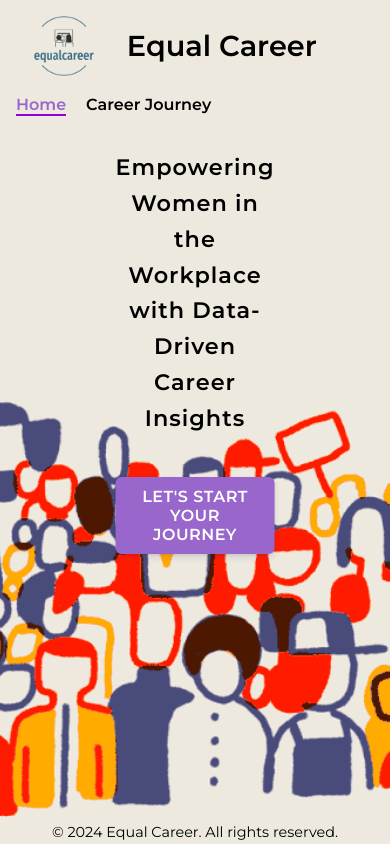
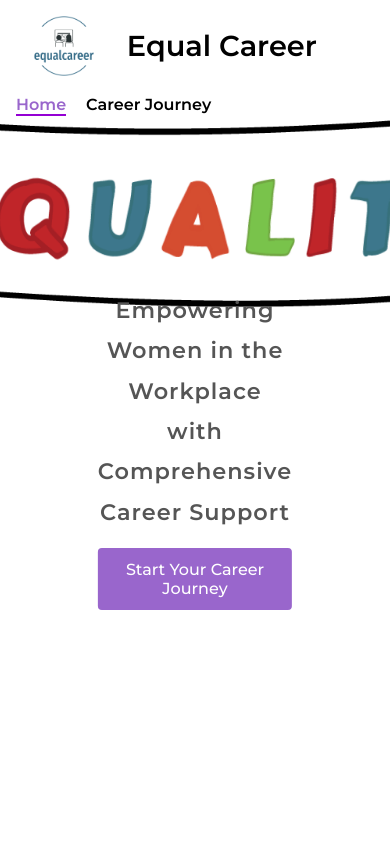
Before and after one commit to JarvisDZQ99/EqualCareer, a React (Vite) app in the folder vite-project/: page / in a window 390 px wide. Built offline with nearby package versions, Linux system fonts and the light colour scheme.

Commit message:
feat: home page

```diff
--- a/vite-project/package.json
+++ b/vite-project/package.json
@@ -24,6 +24,7 @@
     "react": "^18.3.1",
     "react-chartjs-2": "^5.2.0",
     "react-dom": "^18.3.1",
+    "react-icons": "^5.3.0",
     "react-map-gl": "^7.1.7",
     "react-router-dom": "^6.26.1",
     "react-select": "^5.8.0",
--- a/vite-project/src/Home.tsx
+++ b/vite-project/src/Home.tsx
@@ -1,31 +1,92 @@
-import React from 'react';
+import React, { useEffect, useState, useRef } from 'react';
 import { useNavigate } from 'react-router-dom';
 import Header from './components/Header';
+import Footer from './components/Footer';
+import { FaChartLine, FaBuilding, FaSearch, FaUsers, FaClipboardCheck, FaGraduationCap } from 'react-icons/fa';
 import './styles/Home.css';
 
 const Home: React.FC = () => {
   const navigate = useNavigate();
+  const [scrollPosition, setScrollPosition] = useState(0);
+  const parallaxRef = useRef<HTMLDivElement>(null);
 
   const handleStartClick = () => {
     navigate('/journey');
   };
 
+  useEffect(() => {
+    const handleScroll = () => {
+      setScrollPosition(window.pageYOffset);
+    };
+
+    window.addEventListener('scroll', handleScroll);
+    return () => {
+      window.removeEventListener('scroll', handleScroll);
+    };
+  }, []);
+
+  useEffect(() => {
+    if (parallaxRef.current) {
+      parallaxRef.current.style.transform = `translateY(${scrollPosition * 0.5}px)`;
+    }
+  }, [scrollPosition]);
+
   return (
     <div className="homecontainer">
-      <div className="background-container">
-        <Header/>
-        <div className="home-content">
-          <p className="home-subtitle">Empowering Women in the Workplace with Data-Driven Career Insights</p>
-          <button className="start-button" onClick={handleStartClick}>
-            Let's Start Your Journey
-          </button>
+      <div className="parallax-wrapper">
+        <div className="background-container" ref={parallaxRef}>
+          <Header />
+          <div className="home-content">
+            <p className="home-subtitle">Empowering Women in the Workplace with Comprehensive Career Support</p>
+            <button className="start-button" onClick={handleStartClick}>
+              Start Your Career Journey
+            </button>
+          </div>
         </div>
-        <footer className="home-footer">
-          <p style={{ margin: 0, fontSize: '0.9rem' }}>
-          &copy; {new Date().getFullYear()} Equal Career. All rights reserved.
-          </p>
-        </footer>
       </div>
+      <div className="content-section">
+        <div className="mission-section">
+          <h2>Our Mission</h2>
+          <p>At Equal Career, we are committed to supporting women at all stages of their professional lives. Our mission is to empower both job-seeking and employed women with data-driven insights, tools, and resources to advance their careers, make informed decisions, and thrive in the workplace.</p>
+        </div>
+
+        <div className="features-section">
+          <h2>Key Features</h2>
+          <div className="features-grid">
+            <div className="feature-item">
+              <FaBuilding className="feature-icon" />
+              <h3>Gender-Friendly Company Directory</h3>
+              <p>Explore a curated list of companies known for their inclusive policies and supportive work environments for women.</p>
+            </div>
+            <div className="feature-item">
+              <FaSearch className="feature-icon" />
+              <h3>Company Insights</h3>
+              <p>Access detailed information about companies, including their diversity initiatives, work culture, and career growth opportunities.</p>
+            </div>
+            <div className="feature-item">
+              <FaChartLine className="feature-icon" />
+              <h3>Pay Gap Visualization</h3>
+              <p>Understand industry-specific gender pay gaps through interactive visual data representations.</p>
+            </div>
+            <div className="feature-item">
+              <FaUsers className="feature-icon" />
+              <h3>Labor Force Analytics</h3>
+              <p>Gain insights into workforce trends and opportunities for women across various industries and roles.</p>
+            </div>
+            <div className="feature-item">
+              <FaClipboardCheck className="feature-icon" />
+              <h3>Skill Assessment Tools</h3>
+              <p>Evaluate your professional skills and identify areas for growth to enhance your career prospects.</p>
+            </div>
+            <div className="feature-item">
+              <FaGraduationCap className="feature-icon" />
+              <h3>Career Development Resources</h3>
+              <p>Access tailored resources for job search, career advancement, and professional development.</p>
+            </div>
+          </div>
+        </div>
+      </div>
+      <Footer />
     </div>
   );
 };
--- a/vite-project/src/components/Footer.tsx
+++ b/vite-project/src/components/Footer.tsx
@@ -6,15 +6,28 @@ interface FooterProps {
 
 const Footer: React.FC<FooterProps> = ({ className = '' }) => {
   return (
-    <footer className={className} style={{
+    <footer
+      className={className}
+      style={{
         padding: '1rem',
         textAlign: 'center',
         marginTop: 'auto',
         fontFamily: "'Montserrat', sans-serif",
         color: "#333",
         fontWeight: 500,
+        display: 'flex',
+        justifyContent: 'center',
+        alignItems: 'center',
+        width: '100%',
+        backgroundColor: '#ffffff',
+      }}
+    >
+      <p style={{
+        margin: 0,
+        fontSize: '0.9rem',
+        maxWidth: '1200px',
+        width: '100%',
       }}>
-      <p style={{ margin: 0, fontSize: '0.9rem' }}>
         &copy; {new Date().getFullYear()} Equal Career. All rights reserved.
       </p>
     </footer>
--- a/vite-project/src/styles/Home.css
+++ b/vite-project/src/styles/Home.css
@@ -8,41 +8,41 @@ body, html {
   height: 100%;
   width: 100%;
   overflow-x: hidden;
-}
-
-.homecontainer, .home-subtitle, .start-button {
   font-family: 'Montserrat', sans-serif;
 }
 
 .homecontainer {
-  position: absolute;
-  top: 0;
-  left: 0;
-  right: 0;
-  bottom: 0;
-  overflow: hidden;
+  position: relative;
+  min-height: 100vh;
+  overflow-x: hidden;
+}
+
+.parallax-wrapper {
+  height: 100vh;
+  overflow-x: hidden;
+  overflow-y: auto;
+  perspective: 1px;
 }
 
 .background-container {
-  min-height: 100vh;
-  width: 100vw;
-  background-image: url('/home3.gif');
+  position: absolute;
+  top: 0;
+  right: 0;
+  bottom: 0;
+  left: 0;
+  background-image: url('/home2.gif');
   background-size: cover;
   background-position: center;
   background-repeat: no-repeat;
-  display: flex;
-  flex-direction: column;
+  transform-origin: 0 0;
+  will-change: transform;
 }
 
 .home-content {
   position: absolute;
-  top: 130px;
+  top: 450px;
   left: 50%;
-  transform: translateX(-50%);
-  display: flex;
-  flex-direction: column;
-  justify-content: center;
-  align-items: center;
+  transform: translate(-50%, -50%);
   text-align: center;
   color: rgb(0, 0, 0);
   padding: 20px;
@@ -58,31 +58,104 @@ body, html {
 }
 
 .start-button {
-  padding: 12px 24px;
-  font-size: 1rem;
+  padding: 10px 20px;
+  font-size: 20px;
+  font-weight: 500;
+  border: none;
+  border-radius: 4px;
+  cursor: pointer;
+  transition: all 0.3s ease;
   background-color: #9966cc;
-  color: white;
-  border: none;
-  border-radius: 6px;
-  cursor: pointer;
-  transition: all 0.2s ease;
-  font-weight: 600;
-  text-transform: uppercase;
-  letter-spacing: 0.5px;
-  box-shadow: 0 4px 6px rgba(50, 50, 93, 0.11), 0 1px 3px rgba(0, 0, 0, 0.08);
-  margin: 24px auto 0;
+  color: #ffffff;
 }
 
 .start-button:hover {
   background-color: #9400d3;
   transform: translateY(-2px);
+  box-shadow: 0 7px 14px rgba(50, 50, 93, 0.1), 0 3px 6px rgba(0, 0, 0, 0.08);
 }
 
-.home-footer {
-  color: rgb(0, 0, 0);
+.content-section {
+  position: relative;
+  background-color: #ffffff;
+  padding: 80px 0;
+  z-index: 1;
+}
+
+.mission-section, .features-section {
+  max-width: 1200px;
+  margin: 0 auto;
   text-align: center;
-  margin-top: auto;
-  font-family: 'Montserrat', sans-serif;
+  padding: 60px 20px;
+}
+
+h2 {
+  font-size: 2.8rem;
+  margin-bottom: 40px;
+  color: #333;
+  position: relative;
+  display: inline-block;
+}
+
+h2::after {
+  content: '';
+  position: absolute;
+  bottom: -10px;
+  left: 50%;
+  transform: translateX(-50%);
+  width: 60px;
+  height: 3px;
+  background-color: #9966cc;
+}
+
+p {
+  font-size: 1.2rem;
+  line-height: 1.8;
+  color: #555;
+  max-width: 800px;
+  margin: 0 auto;
+}
+
+.features-grid {
+  display: grid;
+  grid-template-columns: repeat(auto-fit, minmax(300px, 1fr));
+  gap: 30px;
+  margin-top: 60px;
+}
+
+.feature-item {
+  background-color: #ffffff;
+  border-radius: 12px;
+  box-shadow: 0 10px 30px rgba(0, 0, 0, 0.1);
+  padding: 30px;
+  transition: all 0.3s ease;
+  display: flex;
+  flex-direction: column;
+  align-items: center;
+  text-align: center;
+}
+
+.feature-item:hover {
+  transform: translateY(-5px);
+  box-shadow: 0 15px 35px rgba(0, 0, 0, 0.15);
+}
+
+.feature-item h3 {
+  font-size: 1.6rem;
+  margin-bottom: 15px;
+  color: #9966cc;
+}
+
+.feature-item p {
+  font-size: 1.1rem;
+  color: #666;
+  line-height: 1.6;
+}
+
+.feature-icon {
+  font-size: 3rem;
+  color: #9966cc;
+  margin-bottom: 20px;
 }
 
 @media (max-width: 768px) {
@@ -91,6 +164,19 @@ body, html {
   }
 
   .start-button {
-    padding: 10px 25px;
+    padding: 12px 24px;
+    font-size: 1rem;
+  }
+
+  h2 {
+    font-size: 2.2rem;
+  }
+
+  p {
+    font-size: 1rem;
+  }
+
+  .features-grid {
+    grid-template-columns: 1fr;
   }
 }
```
Also changed, not shown: 1 other file (tests, documents, lock files or other folders). Lines whose indentation alone changed are shown as unchanged.
